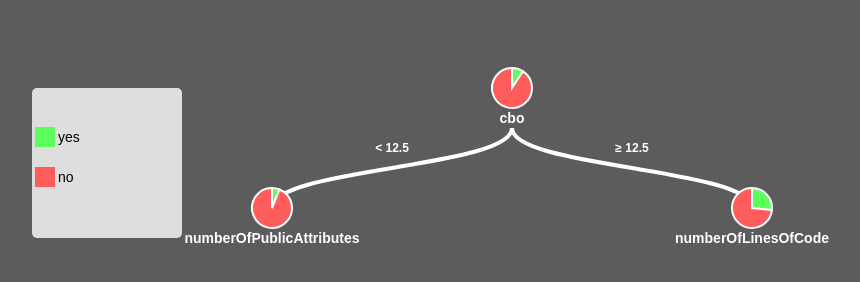
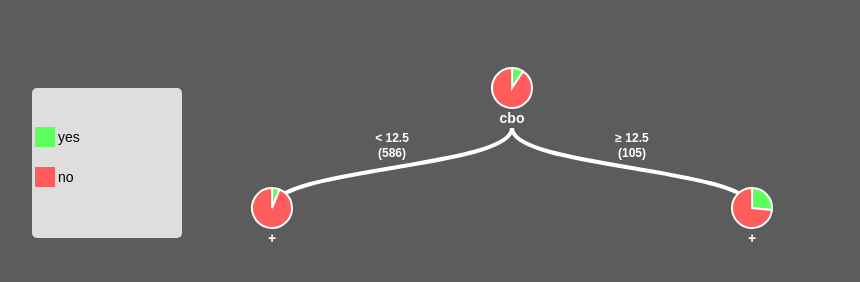
Before and after one commit to paulobruno/PieTree, a plain HTML site: page ClassificationTree/index.html in a window 1280 px wide. Shown: the whole page, without its empty margins (96-956 px from the left). Drawn offline with Linux system fonts and the light colour scheme.

Commit message:
Showing number of examples for each class and added an expansible node indicator

```diff
--- a/ClassificationTree/index.html
+++ b/ClassificationTree/index.html
@@ -2002,7 +2002,6 @@ rect {
                 .attr("dy", "35")
                 .style("font-weight", "bold")
                 .style("font-size", "14px")
-                .text(function(d) { return d.cutPredictor; })
                 .on("mouseover", tip.show)
                 .on("mouseout", tip.hide);
 
@@ -2030,6 +2029,10 @@ rect {
                 .attr("r", 10)
                 .style("fill", function(d) { return d._children ? "lightsteelblue" : "#fff"; });
                 */
+            nodeUpdate.selectAll("text")
+                .text(function(d) {
+                    return d.children ? d.cutPredictor : (d.isBranch ? "+" : " ");
+                });
 
             nodeUpdate.selectAll("path")
                 .attr("d", arc)
@@ -2085,21 +2088,33 @@ rect {
                 .on("mouseout", pathTip.hide);
 */
 
+            // label das arestas
+
             var linkText = svg.selectAll("g.link")
                 .data(links, function(d) { return d.target.id; });
 
-            linkText.enter()
-              .insert("g")
+            var linkTextEnter = linkText.enter().insert("g")
                 .attr("class", "link")
                 .attr("transform", function(d) {
-                    return "translate(" + d.source.x0 + "," + source.y0 + ")";
-                })
-              .append("text")
+                    return "translate(" + source.x0 + "," + source.y0 + ")";
+                });
+
+            linkTextEnter.append("text")
                 .attr("dy", ".35em")
+                .attr("transform", "translate(0,-10)")
                 .style("font-weight", "bold")
                 .text(function(d, i) {
                     // se o filho for par, ou seja, esta na esquerda, eh < (unicode 003C) senao eh >= (unicode 2265)
                     return ((i % 2) == 0 ? "\u003c" : "\u2265") + " " + d.source.cutPoint;
+                });
+
+            linkTextEnter.append("text")
+                .attr("dy", ".35em")
+                .attr("transform", "translate(0,5)")
+                .style("font-weight", "bold")
+                .text(function(d, i) {
+                    // se o filho for par, ou seja, esta na esquerda, eh < (unicode 003C) senao eh >= (unicode 2265)
+                    return "(" + d.target.numOfExamples + ")";
                 });
 
             linkText.transition()
@@ -2113,7 +2128,7 @@ rect {
 
             linkText.exit().transition()
                 .duration(duration)
-                .attr("transform", function(d) { return "translate(" + d.source.x + "," + d.source.y + ")"; })
+                .attr("transform", function(d) { return "translate(" + source.x + "," + source.y + ")"; })
                 .remove();
 
 
```
